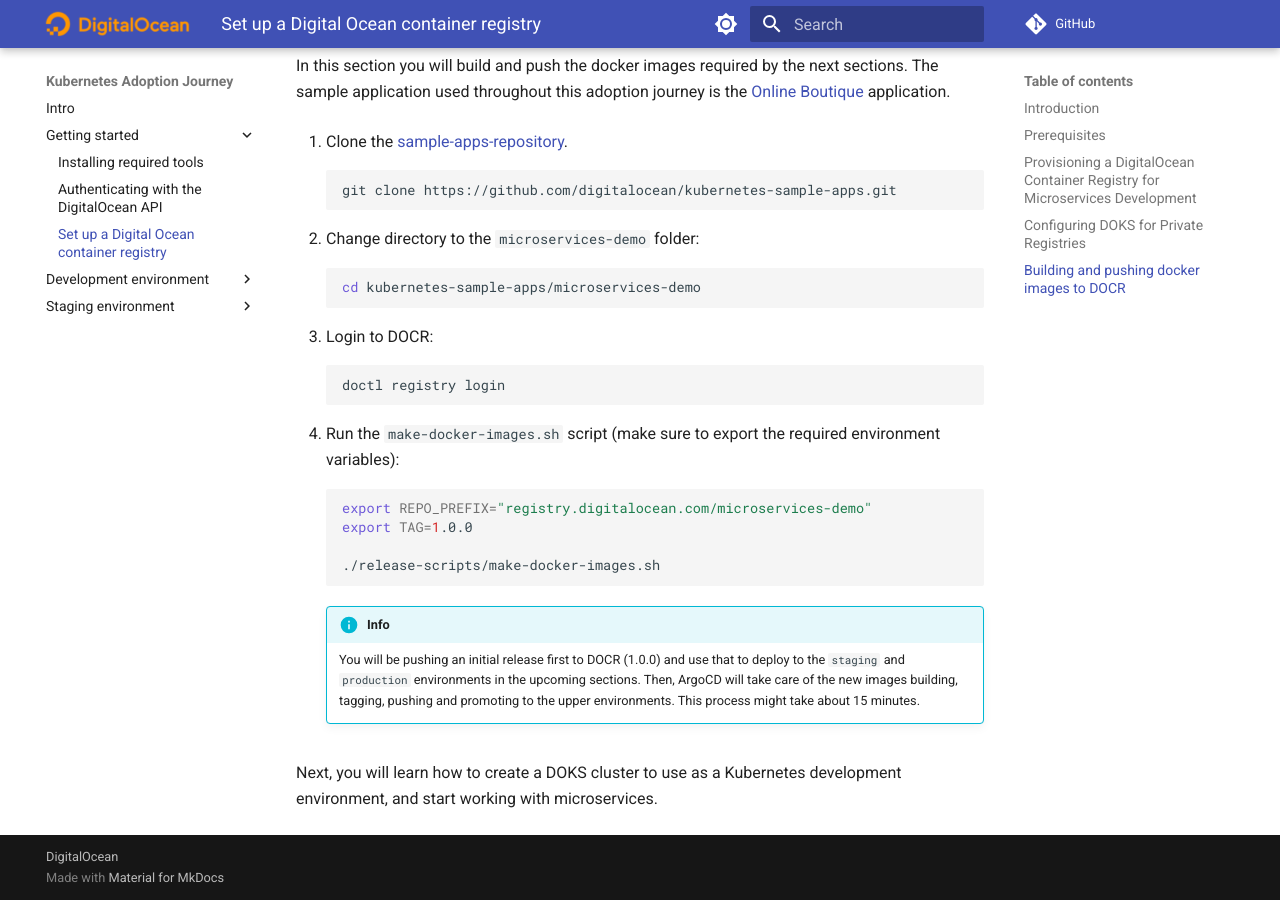
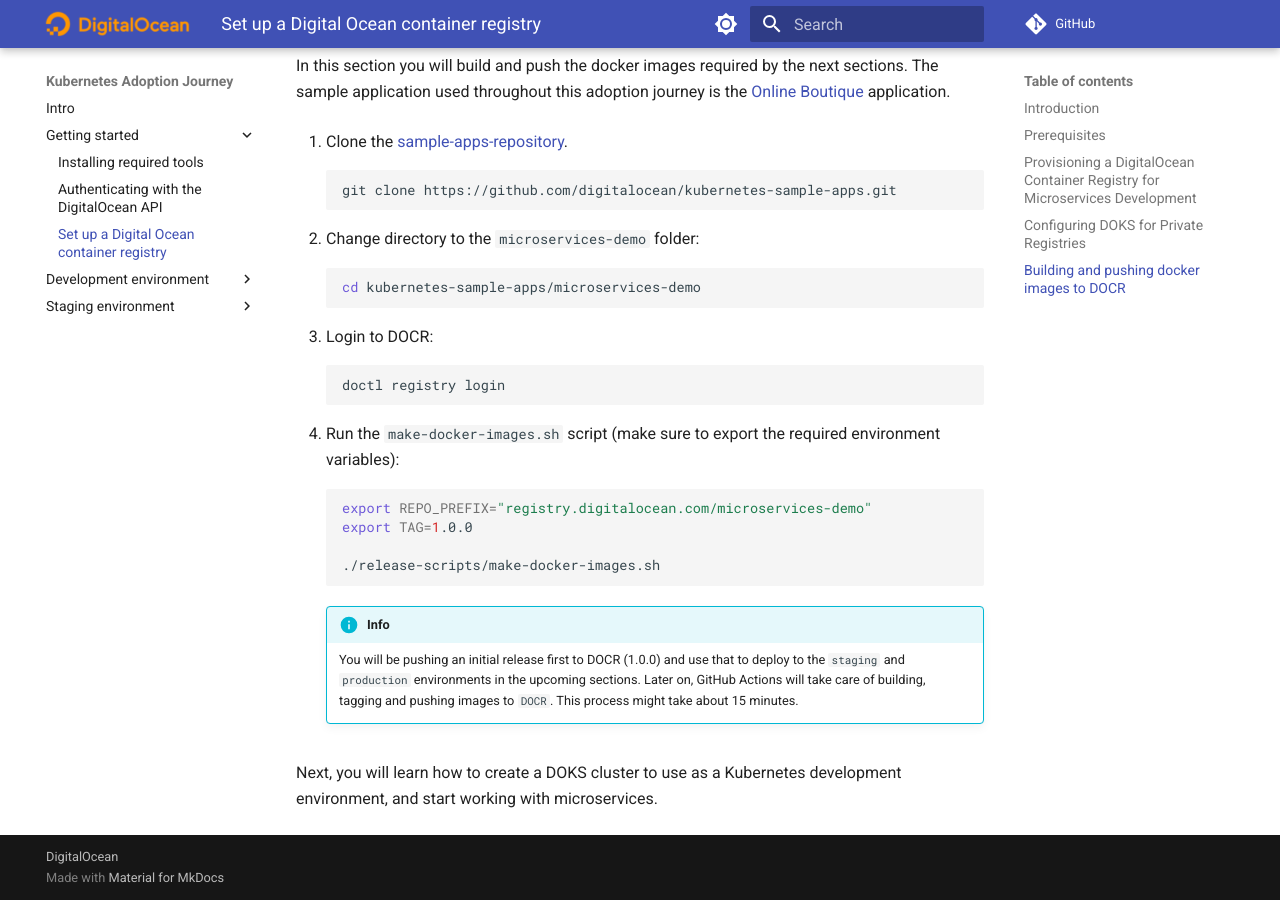
Before and after one commit to digitalocean/k8s-adoption-journey, an MkDocs documentation site: the page built from docs/01-getting-started/setup-docr.md, in a window 1280 px wide and 900 px high, scrolled down 1564 px. Built offline with MkDocs 1.6.1 and Material for MkDocs 9.7.7, drawn with Linux system fonts in a browser that asks for light colours; comment, search, counter and statistics services are not loaded.

Commit message:
Fixes PR comment

````diff
--- a/docs/01-getting-started/setup-docr.md
+++ b/docs/01-getting-started/setup-docr.md
@@ -74,7 +74,7 @@
     ```
 
     !!!info
-        You will be pushing an initial release first to DOCR (1.0.0) and use that to deploy to the `staging` and `production` environments in the upcoming sections. Then, ArgoCD will take care of the new images building, tagging, pushing and promoting to the upper environments.
+        You will be pushing an initial release first to DOCR (1.0.0) and use that to deploy to the `staging` and `production` environments in the upcoming sections. Later on, GitHub Actions will take care of building, tagging and pushing images to `DOCR`.
         This process might take about 15 minutes.
 
 Next, you will learn how to create a DOKS cluster to use as a Kubernetes development environment, and start working with microservices.
````
